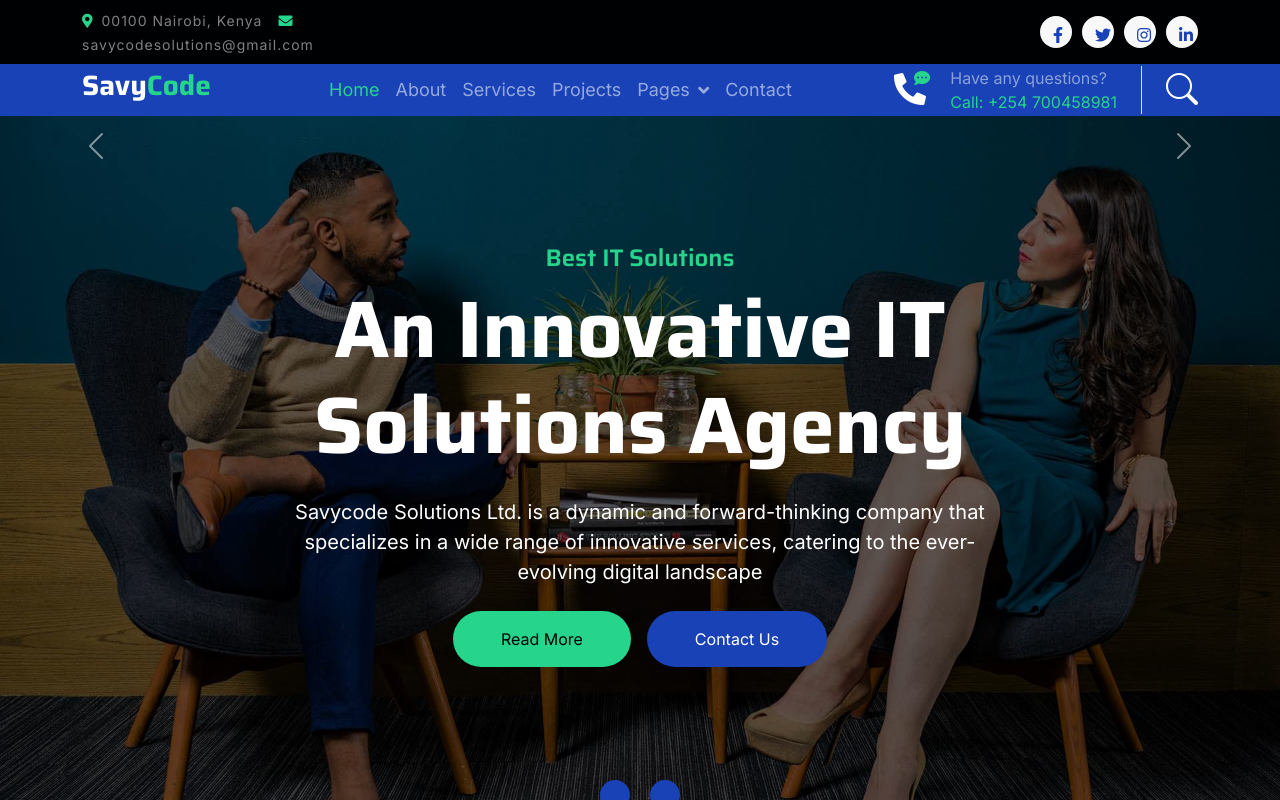
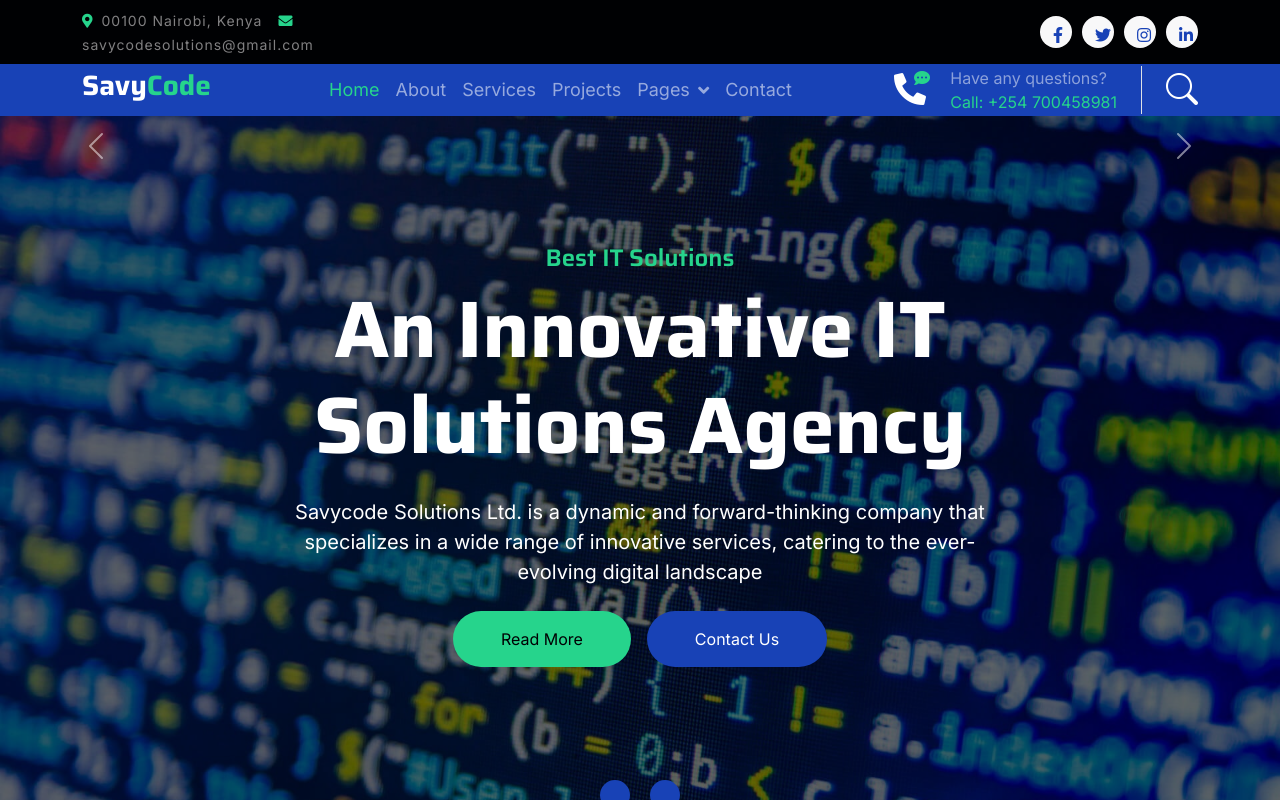
Before and after one commit to Ogola22/Savycode-Website, a Vue app: page / in a window 1280 px wide. Both pictures are taken after a click on the item 615 px from the left and 794 px from the top of the page. Shown: the top 800 px of the page. Built offline with nearby package versions, Linux system fonts and the light colour scheme.

Commit message:
changed carousel image

```diff
--- a/src/views/HomeView.vue
+++ b/src/views/HomeView.vue
@@ -9,7 +9,7 @@
             </ol>
             <div class="carousel-inner" role="listbox">
                 <div class="carousel-item active">
-                    <img src="../assets/img/carousel-1.jpg" class="img-fluid" alt="First slide">
+                    <img src="../assets/img/1920x1080.jpg" class="img-fluid" alt="First slide">
                     <div class="carousel-caption">
                         <div class="container carousel-content">
                             <h6 class="text-secondary h4 animated fadeInUp">Best IT Solutions</h6>
```
